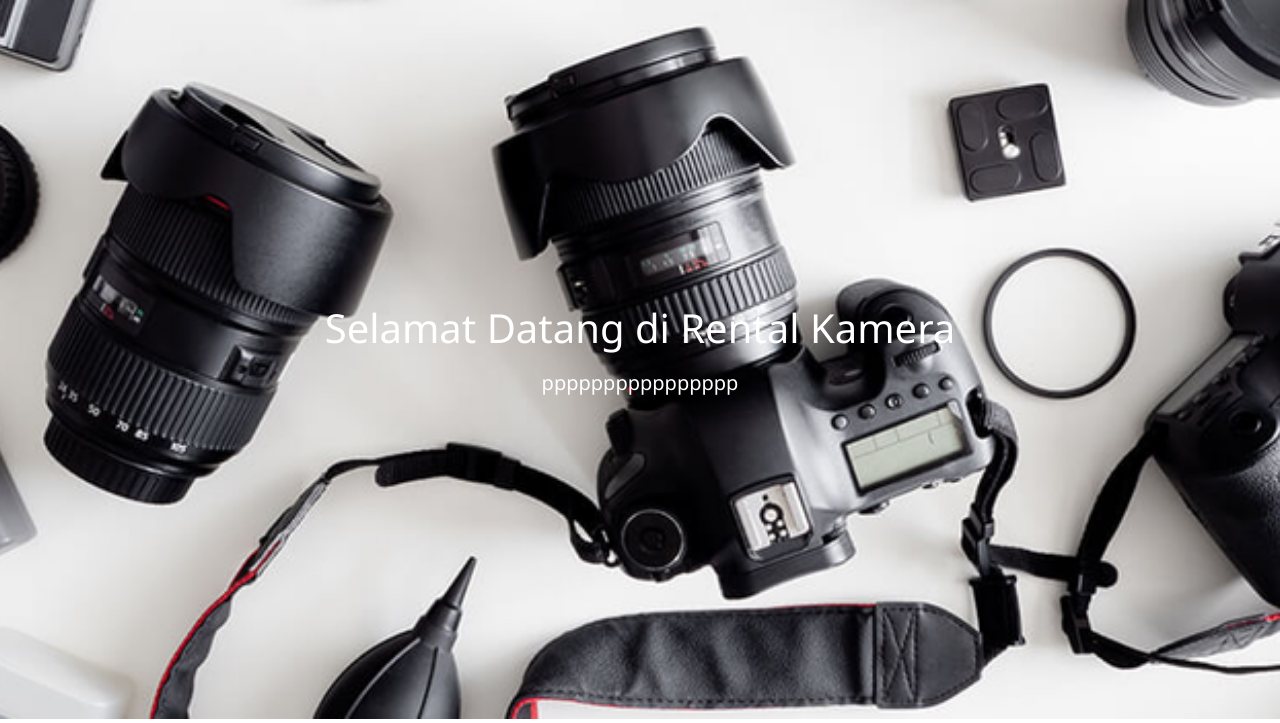
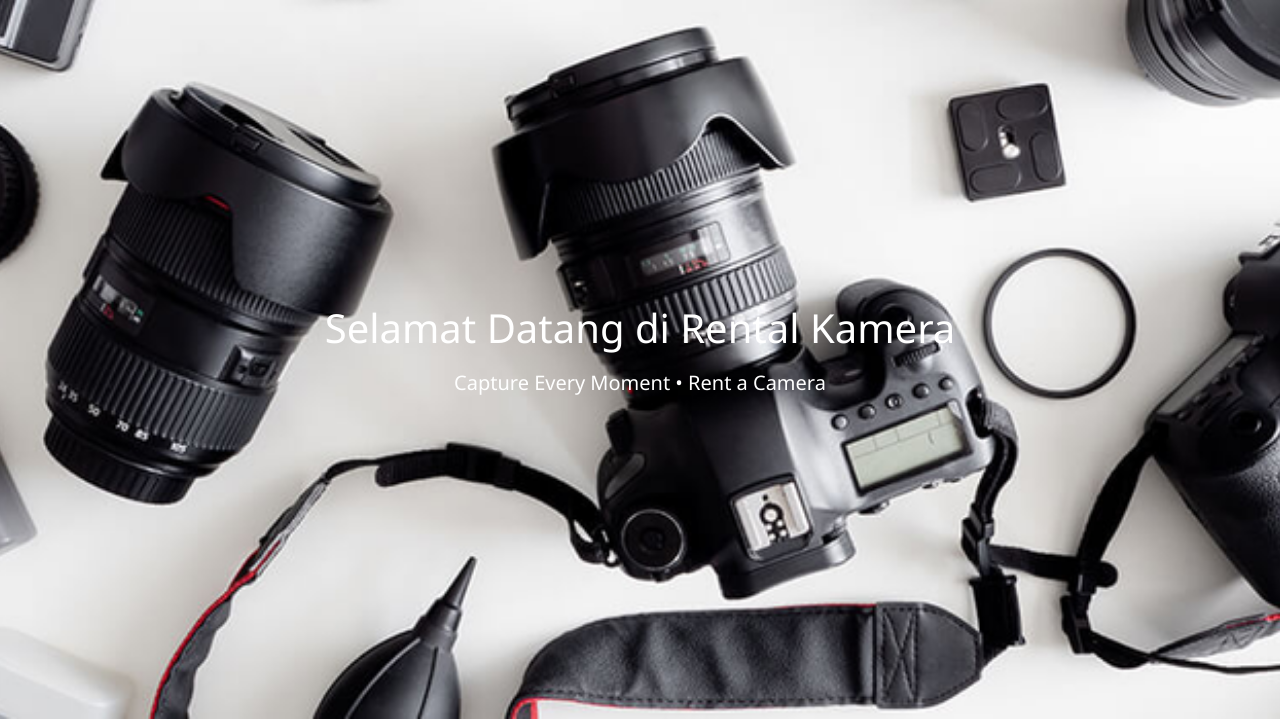
Before and after one commit to Alif055/Projek-PWD, a PHP site: page / in a window 1280 px wide. Shown: the part 67-790 px from the top of the page. Run offline with PHP 8.4, Linux system fonts and the light colour scheme; data comes from the database, SQL or seed files in the repository.

Commit message:
Update index.php

```diff
--- a/index.php
+++ b/index.php
@@ -59,7 +59,7 @@ include 'koneksi.php';
 <div class="hero">
   <div>
     <h1>Selamat Datang di Rental Kamera </h1>
-    <p class="lead mt-3">pppppppppppppppp</p>
+    <p class="lead mt-3">Capture Every Moment • Rent a Camera</p>
   </div>
 </div>
 
```
